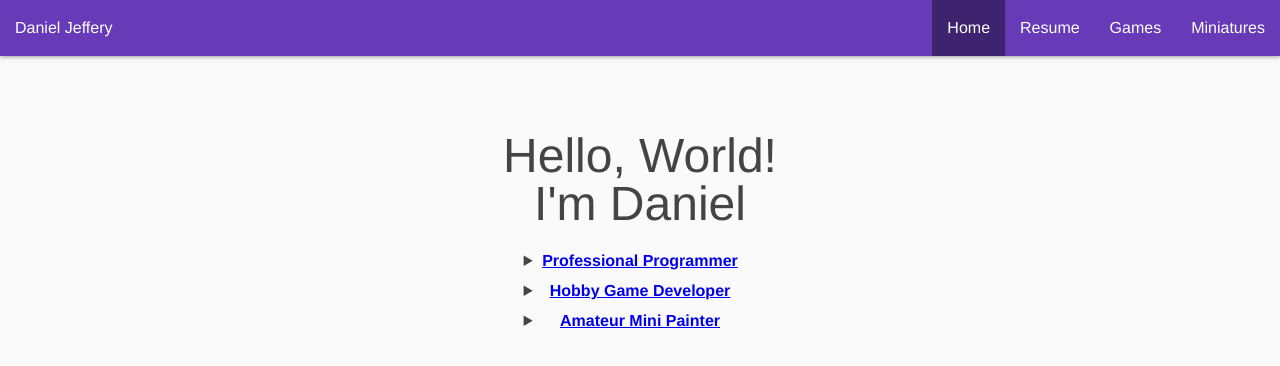
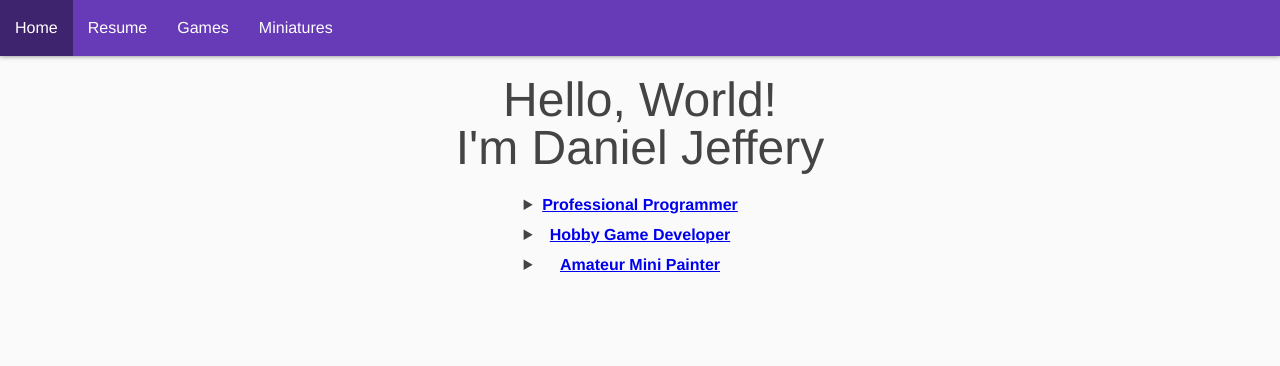
Before and after one commit to d-jeffery/d-jeffery.github.io, a React (Create React App) app: page /resume in a window 1280 px wide. Shown: the top 366 px of the page. Built offline with nearby package versions, Linux system fonts and the light colour scheme.

Commit message:
more css fixes

```diff
--- a/src/App.css
+++ b/src/App.css
@@ -41,7 +41,6 @@ body {
 }
 
 .header nav {
-  float: right;
   font-size: 100%;
 }
 
--- a/src/App.tsx
+++ b/src/App.tsx
@@ -14,7 +14,6 @@ function App(): JSX.Element {
     <div className="App">
       <HashRouter>
         <header className="header">
-          <h1>Daniel Jeffery</h1>
           <nav>
             <NavLink to="/">Home</NavLink>
             <NavLink to="/resume">Resume</NavLink>
--- a/src/components/Home.css
+++ b/src/components/Home.css
@@ -1,5 +1,4 @@
 .home {
-  padding: 56px 20px;
   min-height: 100%;
   width: 100%;
 }
--- a/src/components/Home.tsx
+++ b/src/components/Home.tsx
@@ -9,7 +9,7 @@ function Home(): JSX.Element {
       <h2>
         Hello, World!
         <br />
-        I&apos;m Daniel
+        I&apos;m Daniel Jeffery
       </h2>
       <section className="intro">
         <ul>
```
